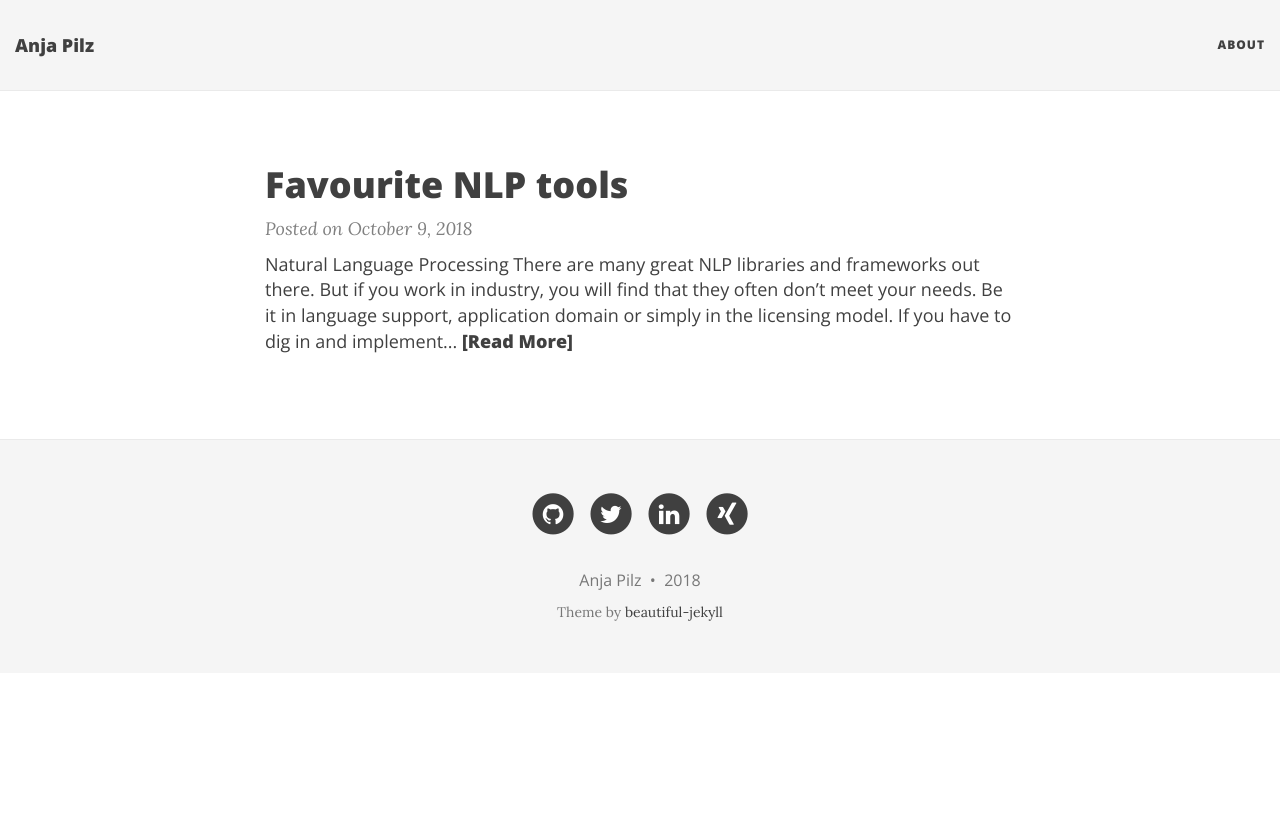
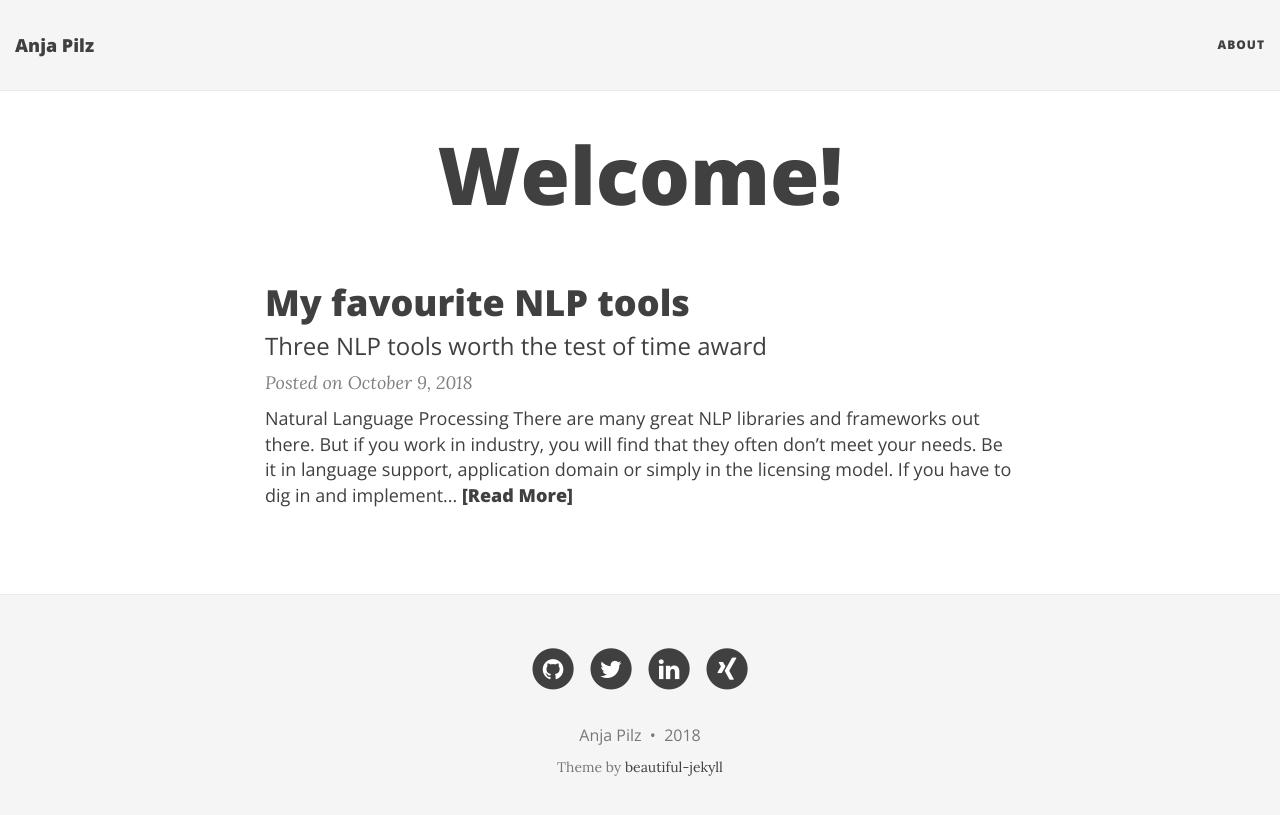
Before and after one commit to aplz/aplz.github.io, a Jekyll site: the page built from index.html, in a window 1280 px wide. Shown: the top 815 px of the page. Built offline with Jekyll 4.4.1, drawn with Linux system fonts in a browser that asks for light colours; nearby versions of some CDN libraries; the list of posts is cut into pages by our own code.

Commit message:
playing around with index.html

```diff
--- a/_posts/2018-10-09-nlp-tools.md
+++ b/_posts/2018-10-09-nlp-tools.md
@@ -1,5 +1,6 @@
 ---
-title: Favourite NLP tools
+title: My favourite NLP tools
+subtitle: Three NLP tools worth the test of time award
 date: "2018-10-09"
 ---
 
--- a/index.html
+++ b/index.html
@@ -1,6 +1,7 @@
 ---
 layout: page
-subtitle: Insights and musings on solving real world problems with machine learning.
+title: Welcome!
+description: Insights and musings on solving real world problems with machine learning.
 use-site-title: true
 ---
 
```
